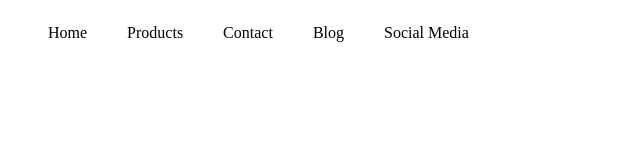
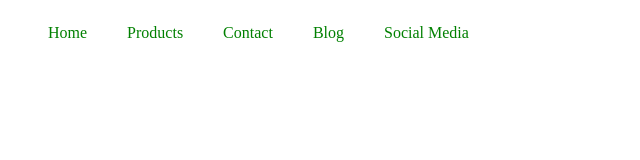
Before and after one commit to drDork/gitRepo-01, a plain HTML site: page index.html in a window 1280 px wide. Shown: the whole page, without its empty margins (0-640 px from the left). Drawn offline with Linux system fonts and the light colour scheme.

Commit message:
updated styles

```diff
--- a/styles.css
+++ b/styles.css
@@ -1,3 +1,5 @@
 li {
+	decoration: none;
+	color: green;
 	display: flex;
 }
```
